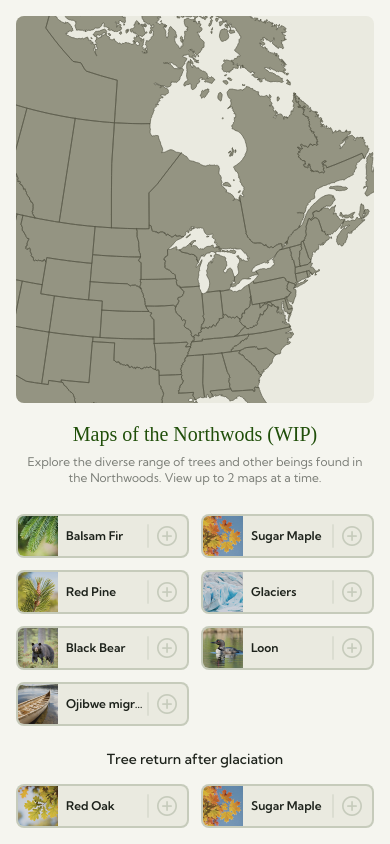
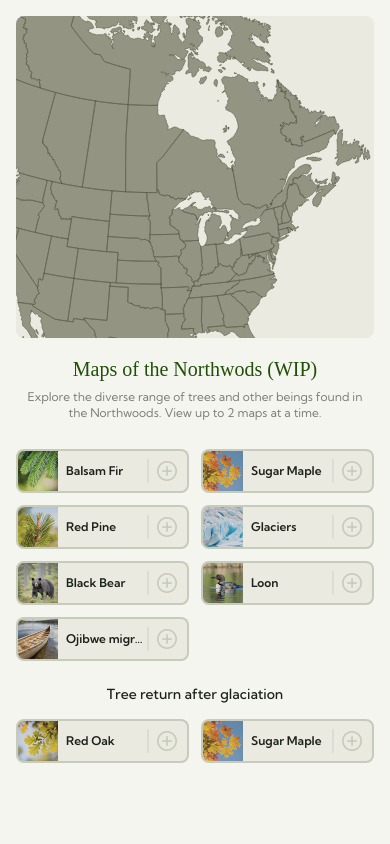
Before and after one commit to cable-museum/northwoods-maps, a website: page public/index.html in a window 390 px wide. Drawn offline with nearby package versions, Linux system fonts and the light colour scheme; a web font is replaced by a local one.

Commit message:
smaller map on mobile

```diff
--- a/public/style.css
+++ b/public/style.css
@@ -337,7 +337,7 @@ p {
         order: 1;
         margin: 0;
         /* Ignore half the padding */
-        max-height: calc(50vh + 16px);
+        max-height: calc(40vh + 16px);
         width: 100%;
         position: sticky;
         top: 0;
```
